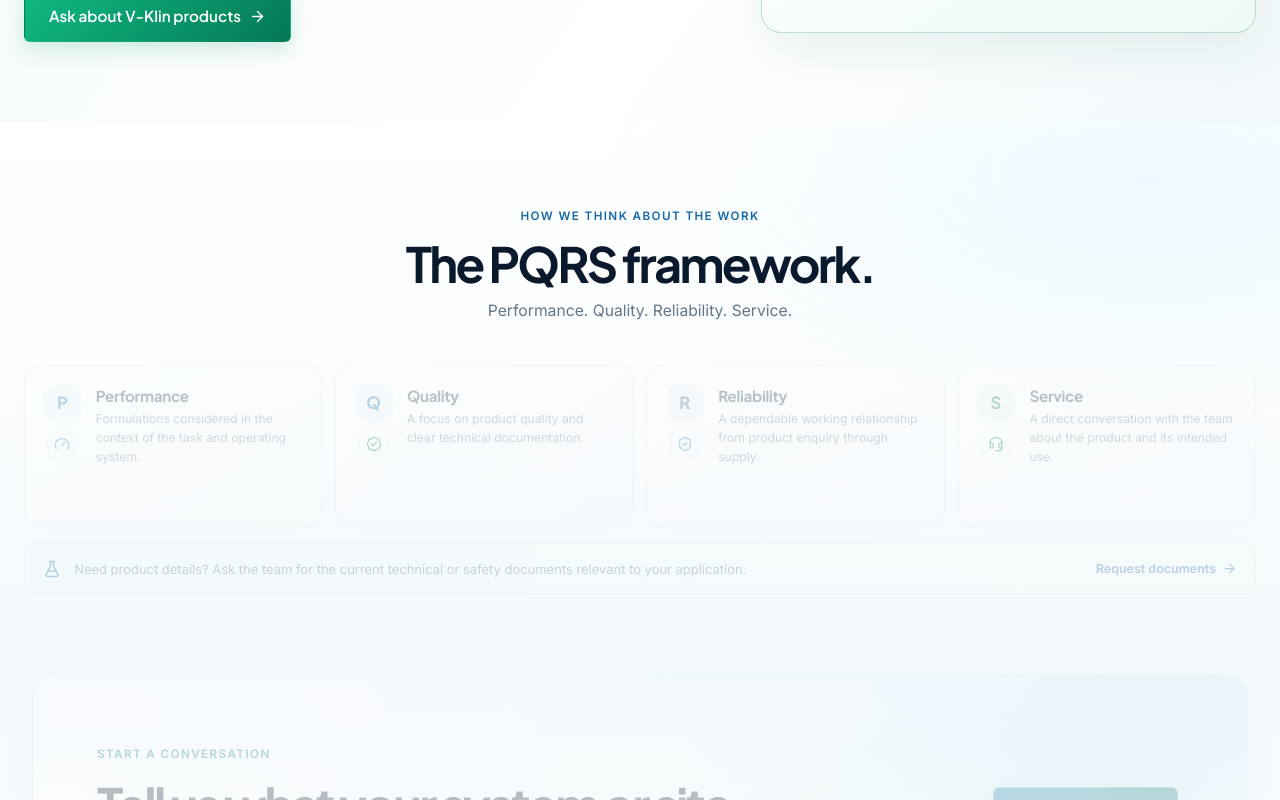
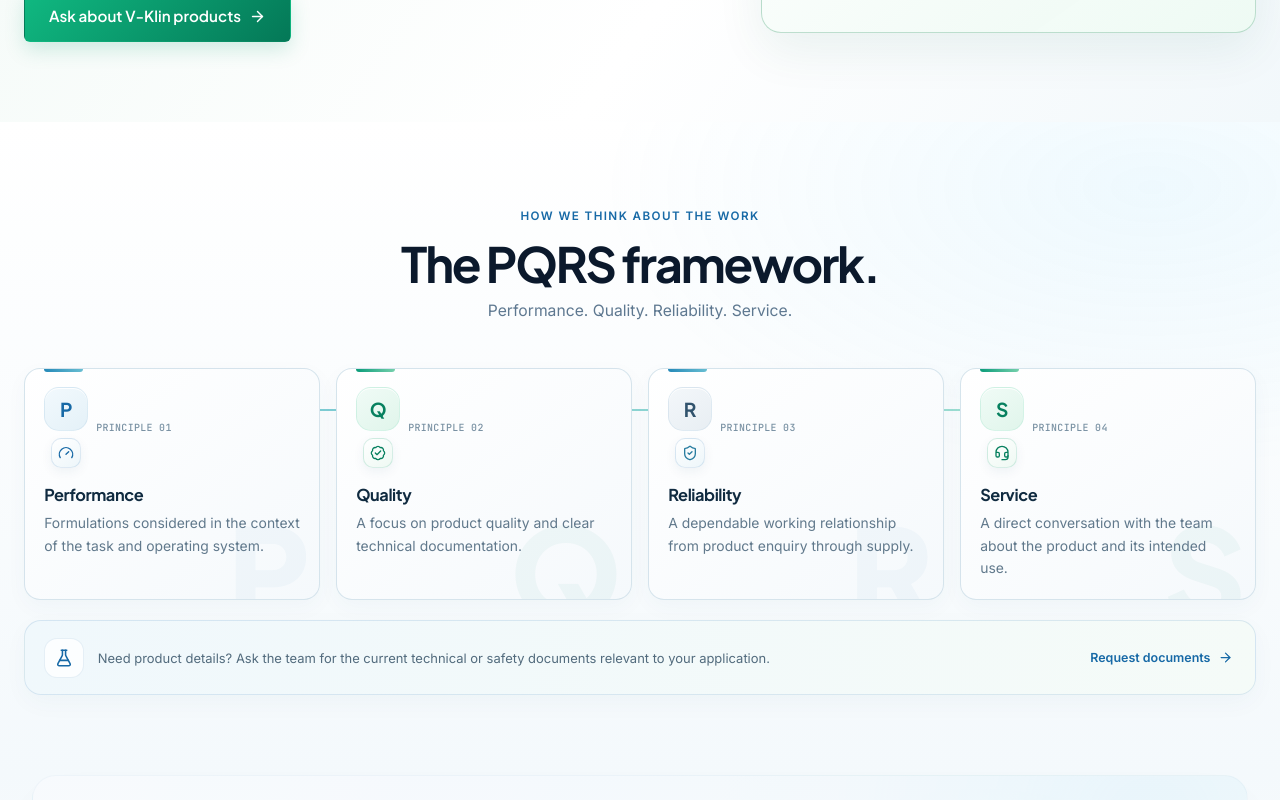
Before and after one commit to Uzair-hp/Polytreat_Demo, a Next.js app: page / in a window 1280 px wide. Shown: the part 2380-3180 px from the top of the page. Built offline with nearby package versions, Linux system fonts and the light colour scheme.

Commit message:
Polish PQRS section and align project docs

```diff
--- a/src/app/globals.css
+++ b/src/app/globals.css
@@ -3181,6 +3181,344 @@
   }
 }
 
+/* PQRS framework: four principles connected by a quiet animated track. */
+.pqrs-section {
+  position: relative;
+  isolation: isolate;
+  overflow: hidden;
+  background:
+    radial-gradient(ellipse at 8% 18%, rgba(56, 189, 248, 0.09), transparent 28%),
+    radial-gradient(ellipse at 94% 78%, rgba(16, 185, 129, 0.075), transparent 30%),
+    linear-gradient(180deg, #FFFFFF 0%, #F5F9FC 100%);
+}
+
+.pqrs-section .container {
+  position: relative;
+  z-index: 1;
+}
+
+.pqrs-section .section-heading-center {
+  margin-bottom: 2.7rem;
+}
+
+.pqrs-section .section-heading-center .eyebrow {
+  color: #1769A6;
+}
+
+.pqrs-section .section-heading-center h2 {
+  letter-spacing: -0.045em;
+}
+
+.pqrs-section .section-heading-center > p {
+  color: #5E7890;
+}
+
+.pqrs-grid {
+  position: relative;
+  gap: 1rem;
+  isolation: isolate;
+}
+
+.pqrs-flow-line {
+  position: absolute;
+  z-index: -1;
+  top: 2.55rem;
+  right: 5%;
+  left: 5%;
+  height: 2px;
+  border-radius: 99px;
+  background: linear-gradient(90deg, rgba(23, 105, 166, 0.12), #76C9D5 48%, rgba(16, 185, 129, 0.35));
+  background-size: 180% 100%;
+  animation: pqrs-track-flow 7s linear infinite;
+}
+
+.pqrs-card {
+  position: relative;
+  z-index: 1;
+  display: flex;
+  min-width: 0;
+  min-height: 190px;
+  flex-direction: column;
+  gap: 1.05rem;
+  overflow: hidden;
+  border: 1px solid rgba(203, 222, 234, 0.92);
+  border-radius: 20px;
+  padding: 1.15rem 1.2rem 1.25rem;
+  background: linear-gradient(150deg, rgba(255, 255, 255, 0.98), rgba(246, 250, 253, 0.96));
+  box-shadow: 0 10px 28px rgba(20, 74, 105, 0.045);
+  transition: transform 260ms ease, border-color 260ms ease, box-shadow 260ms ease;
+}
+
+.pqrs-card::before {
+  position: absolute;
+  inset: 0 auto auto 1.2rem;
+  width: 2.4rem;
+  height: 3px;
+  border-radius: 0 0 99px 99px;
+  background: linear-gradient(90deg, #2589B8, #68BED2);
+  content: "";
+  transition: width 260ms ease;
+}
+
+.pqrs-card-q::before,
+.pqrs-card-s::before {
+  background: linear-gradient(90deg, #0A9C79, #75D0AC);
+}
+
+.pqrs-card:hover {
+  transform: translateY(-5px);
+  border-color: rgba(106, 176, 204, 0.68);
+  box-shadow: 0 20px 42px rgba(23, 74, 104, 0.105);
+}
+
+.pqrs-card:hover::before {
+  width: 4.6rem;
+}
+
+.pqrs-card-topline {
+  display: flex;
+  min-height: 46px;
+  align-items: center;
+  justify-content: space-between;
+  gap: 0.5rem;
+}
+
+.pqrs-card-symbols {
+  display: flex;
+  flex: 0 0 auto;
+  align-items: center;
+  gap: 0.52rem;
+}
+
+.pqrs-letter {
+  width: 44px;
+  height: 44px;
+  flex-basis: 44px;
+  border: 1px solid rgba(23, 105, 166, 0.08);
+  border-radius: 15px;
+  background: linear-gradient(145deg, #F2F9FD, #E4F1F8);
+  color: #1769A6;
+  font-size: 1.2rem;
+  box-shadow: inset 0 1px 0 rgba(255, 255, 255, 0.9);
+}
+
+.pqrs-letter-q,
+.pqrs-letter-s {
+  border-color: rgba(16, 185, 129, 0.1);
+  background: linear-gradient(145deg, #F0FBF6, #E0F5EB);
+  color: #07805F;
+}
+
+.pqrs-letter-r {
+  background: linear-gradient(145deg, #F3F7FA, #E8EEF3);
+  color: #31536D;
+}
+
+.pqrs-card-icon {
+  width: 34px;
+  height: 34px;
+  border-radius: 12px;
+  box-shadow: 0 4px 12px rgba(23, 74, 104, 0.06);
+}
+
+.pqrs-step {
+  color: #7890A2;
+  font-family: var(--font-mono), monospace;
+  font-size: 0.62rem;
+  font-weight: 500;
+  letter-spacing: 0.035em;
+  text-transform: uppercase;
+}
+
+.pqrs-card-copy {
+  position: relative;
+  z-index: 1;
+  max-width: 23rem;
+}
+
+.pqrs-card h3 {
+  margin: 0 0 0.45rem;
+  color: #102B40;
+  font-size: clamp(1.02rem, 1.25vw, 1.2rem);
+  letter-spacing: -0.025em;
+}
+
+.pqrs-card p {
+  margin: 0;
+  color: #61798C;
+  font-size: 0.87rem;
+  line-height: 1.6;
+}
+
+.pqrs-card-watermark {
+  position: absolute;
+  right: 0.55rem;
+  bottom: -2.2rem;
+  color: rgba(23, 105, 166, 0.035);
+  font-family: var(--font-heading), sans-serif;
+  font-size: 8rem;
+  font-weight: 800;
+  line-height: 1;
+  pointer-events: none;
+  transition: color 260ms ease, transform 260ms ease;
+}
+
+.pqrs-card-q .pqrs-card-watermark,
+.pqrs-card-s .pqrs-card-watermark {
+  color: rgba(5, 150, 105, 0.045);
+}
+
+.pqrs-card:hover .pqrs-card-watermark {
+  transform: translateY(-4px) rotate(-5deg);
+  color: rgba(23, 105, 166, 0.065);
+}
+
+.pqrs-card-q:hover .pqrs-card-watermark,
+.pqrs-card-s:hover .pqrs-card-watermark {
+  color: rgba(5, 150, 105, 0.075);
+}
+
+.documentation-note {
+  position: relative;
+  overflow: hidden;
+  margin-top: 1.25rem;
+  border-color: rgba(177, 210, 226, 0.68);
+  border-radius: 17px;
+  padding: 1rem 1.2rem;
+  background: linear-gradient(105deg, rgba(239, 248, 253, 0.96), rgba(244, 251, 247, 0.96));
+  box-shadow: 0 8px 24px rgba(23, 74, 104, 0.035);
+}
+
+.documentation-note > svg {
+  width: 40px;
+  height: 40px;
+  border: 1px solid rgba(23, 105, 166, 0.1);
+  border-radius: 13px;
+  padding: 0.6rem;
+  background: rgba(255, 255, 255, 0.8);
+}
+
+.documentation-note p {
+  margin: 0;
+  line-height: 1.55;
+}
+
+.documentation-note a {
+  gap: 0.45rem;
+  padding: 0.65rem 0.2rem 0.65rem 0.75rem;
+  font-weight: 650;
+}
+
+.documentation-note a svg {
+  transition: transform 200ms ease;
+}
+
+.documentation-note a:hover svg {
+  transform: translateX(4px);
+}
+
+@keyframes pqrs-track-flow {
+  from { background-position: 100% 0; }
+  to { background-position: -80% 0; }
+}
+
+@media (max-width: 1023px) {
+  .pqrs-grid {
+    grid-template-columns: repeat(2, minmax(0, 1fr));
+    gap: 0.85rem;
+  }
+
+  .pqrs-flow-line {
+    display: none;
+  }
+}
+
+@media (max-width: 760px) {
+  .pqrs-section .section-heading-center {
+    margin-bottom: 2rem;
+  }
+
+  .pqrs-grid {
+    grid-template-columns: minmax(0, 1fr);
+    gap: 0.75rem;
+  }
+
+  .pqrs-flow-line {
+    display: block;
+    top: 2rem;
+    right: auto;
+    bottom: 2rem;
+    left: 2.35rem;
+    width: 2px;
+    height: auto;
+    background: linear-gradient(180deg, rgba(23, 105, 166, 0.12), #76C9D5 48%, rgba(16, 185, 129, 0.35));
+    background-size: 100% 180%;
+    animation-name: pqrs-track-flow-vertical;
+  }
+
+  .pqrs-card {
+    min-height: 0;
+    gap: 0.75rem;
+    border-radius: 17px;
+    padding: 1rem 1.05rem 1.05rem;
+  }
+
+  .pqrs-card-topline {
+    min-height: 42px;
+  }
+
+  .pqrs-letter {
+    width: 40px;
+    height: 40px;
+    flex-basis: 40px;
+    border-radius: 14px;
+  }
+
+  .pqrs-card p {
+    max-width: 34rem;
+  }
+
+  .documentation-note {
+    align-items: flex-start;
+    gap: 0.7rem;
+    padding: 0.9rem;
+  }
+
+  .documentation-note p {
+    flex-basis: calc(100% - 56px);
+    font-size: 0.78rem;
+  }
+
+  .documentation-note a {
+    margin-left: 3rem;
+    padding: 0.2rem 0;
+  }
+}
+
+@keyframes pqrs-track-flow-vertical {
+  from { background-position: 0 100%; }
+  to { background-position: 0 -80%; }
+}
+
+@media (prefers-reduced-motion: reduce) {
+  .pqrs-flow-line {
+    animation: none;
+  }
+
+  .pqrs-card,
+  .pqrs-card::before,
+  .pqrs-card-watermark,
+  .documentation-note a svg {
+    transition: none;
+  }
+
+  .pqrs-card:hover,
+  .pqrs-card:hover .pqrs-card-watermark,
+  .documentation-note a:hover svg {
+    transform: none;
+  }
+}
+
 @media (prefers-reduced-motion: reduce) {
   .solution-card,
   .text-link svg,
--- a/src/app/page.tsx
+++ b/src/app/page.tsx
@@ -298,18 +298,23 @@
             <p>Performance. Quality. Reliability. Service.</p>
           </div>
           <div className="pqrs-grid">
-            {pqrs.map(({ letter, icon: Icon, title, description }) => (
-              <article className="pqrs-card" key={letter}>
-                <div className="pqrs-card-symbols">
-                  <span className={`pqrs-letter pqrs-letter-${letter.toLowerCase()}`}>{letter}</span>
-                  <span className={`pqrs-card-icon pqrs-card-icon-${letter.toLowerCase()}`}>
-                    <Icon size={16} aria-hidden="true" />
-                  </span>
+            <span className="pqrs-flow-line" aria-hidden="true" />
+            {pqrs.map(({ letter, icon: Icon, title, description }, index) => (
+              <article className={`pqrs-card pqrs-card-${letter.toLowerCase()}`} key={letter}>
+                <div className="pqrs-card-topline">
+                  <div className="pqrs-card-symbols">
+                    <span className={`pqrs-letter pqrs-letter-${letter.toLowerCase()}`}>{letter}</span>
+                    <span className={`pqrs-card-icon pqrs-card-icon-${letter.toLowerCase()}`}>
+                      <Icon size={16} aria-hidden="true" />
+                    </span>
+                  </div>
+                  <span className="pqrs-step">Principle 0{index + 1}</span>
                 </div>
-                <div>
+                <div className="pqrs-card-copy">
                   <h3>{title}</h3>
                   <p>{description}</p>
                 </div>
+                <span className="pqrs-card-watermark" aria-hidden="true">{letter}</span>
               </article>
             ))}
           </div>
```
Also changed, not shown: 4 other files (tests, documents, lock files or other folders).
